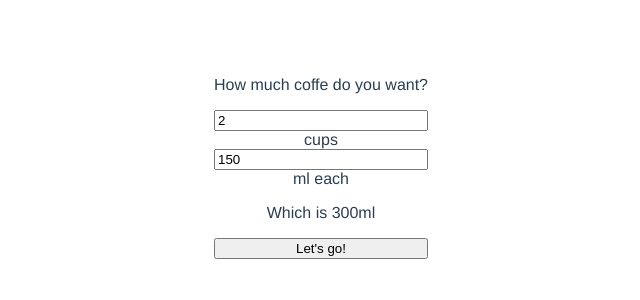
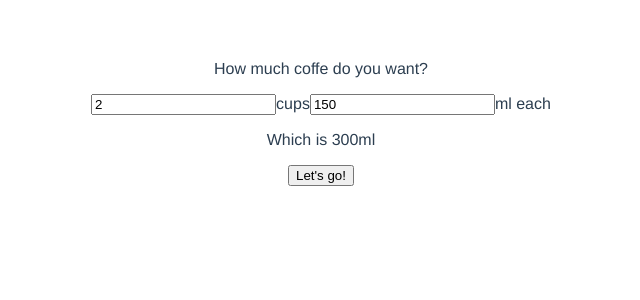
Before and after one commit to BartoszGamza/brevue, a Vue app: page / in a window 1280 px wide. Shown: the top 300 px of the page, without its empty margins (319-959 px from the left). Built offline with nearby package versions, Linux system fonts and the light colour scheme.

Commit message:
refactor styles to use sass

```diff
--- a/src/components/Countdown.vue
+++ b/src/components/Countdown.vue
@@ -138,22 +138,17 @@ export default {
 }
 </script>
 
-<style scoped>
-.wrapper {
-  display: flex;
+<style lang="sass" scoped>
+wrapper
+  display: flex
   justify-content: center
-}
 
-.method-form {
-  max-width: 300px;
-  display: flex;
-  flex-flow: column;
-}
+method-form
+  max-width: 300px
+  display: flex
+  flex-flow: column
 
-.step--inactive {
-  display: none;
-}
-
-
+step--inactive
+  display: none
 
 </style>
--- a/src/components/CountdownCircle.vue
+++ b/src/components/CountdownCircle.vue
@@ -30,14 +30,19 @@ export default {
   },
   computed: {
     normalizedRadius () {
-      return this.radius - this.stroke * 2;
+      return this.radius - this.stroke * 2
     },
     circumference () {
-      return this.normalizedRadius * 2 * Math.PI;
+      return this.normalizedRadius * 2 * Math.PI
     },
     strokeDashoffset () {
-      return this.circumference - this.progress / 100 * this.circumference;
+      return -(this.circumference - this.progress / 100 * this.circumference)
     }
   }
 }
 </script>
+
+<style lang="sass" scoped>
+svg
+  transform: rotate(-90deg)
+</style>
```
